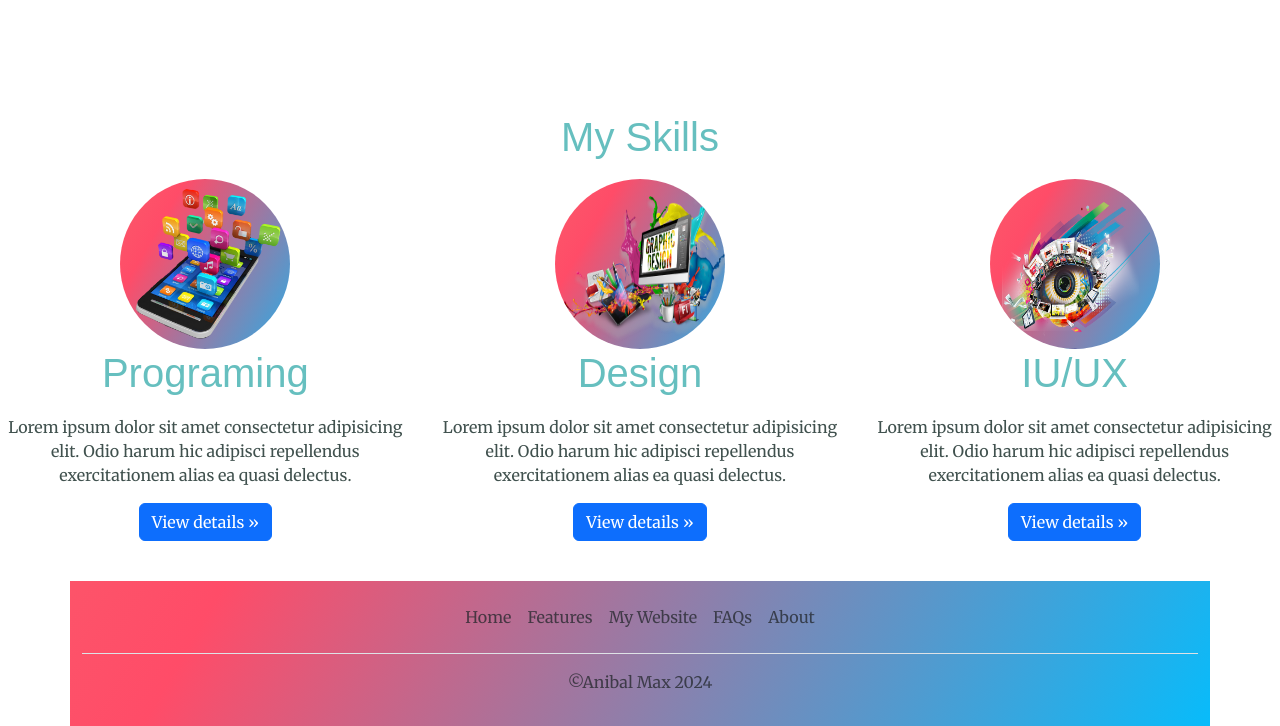
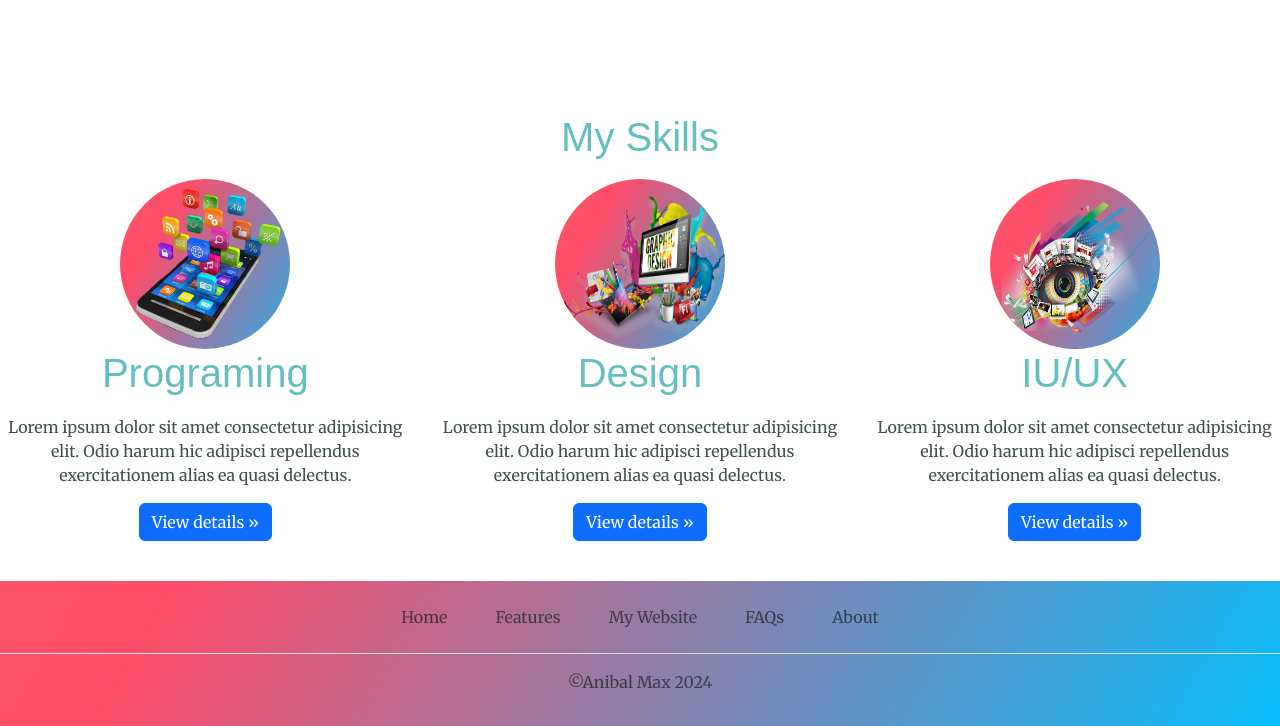
Before and after one commit to AnibalMaxDiaz/capstone2, a plain HTML site: page index.html in a window 1280 px wide. Shown: the part 1439-2165 px from the top of the page. Drawn offline with nearby package versions, Linux system fonts and the light colour scheme.

Commit message:
footer correction

```diff
--- a/index.html
+++ b/index.html
@@ -66,17 +66,15 @@
       </div><!-- /.col-lg-4 -->
     </div>
   </section>
-  <div class="container gradient-background">
-    <footer class="py-3 mt-4 mx-0">
+    <footer class="py-3 mt-4 gradient-background">
       <ul class="nav justify-content-center border-bottom pb-3 mb-3">
-        <li class="nav-item"><a href="#" class="nav-link px-2 text-body-secondary">Home</a></li>
-        <li class="nav-item"><a href="#" class="nav-link px-2 text-body-secondary">Features</a></li>
-        <li class="nav-item"><a href="https://anibalmaxdiaz.github.io/cv/" class="nav-link px-2 text-body-secondary">My Website</a></li>
-        <li class="nav-item"><a href="#" class="nav-link px-2 text-body-secondary">FAQs</a></li>
-        <li class="nav-item"><a href="#" class="nav-link px-2 text-body-secondary">About</a></li>
+        <li class="nav-item"><a href="#" class="nav-link px-4 text-body-secondary">Home</a></li>
+        <li class="nav-item"><a href="#" class="nav-link px-4 text-body-secondary">Features</a></li>
+        <li class="nav-item"><a href="https://anibalmaxdiaz.github.io/cv/" class="nav-link px-4 text-body-secondary">My Website</a></li>
+        <li class="nav-item"><a href="#" class="nav-link px-4 text-body-secondary">FAQs</a></li>
+        <li class="nav-item"><a href="#" class="nav-link px-4 text-body-secondary">About</a></li>
       </ul>
       <p class="text-center text-body-secondary">©Anibal Max 2024</p>
     </footer>
-  </div>
 </body>
 </html>
```
